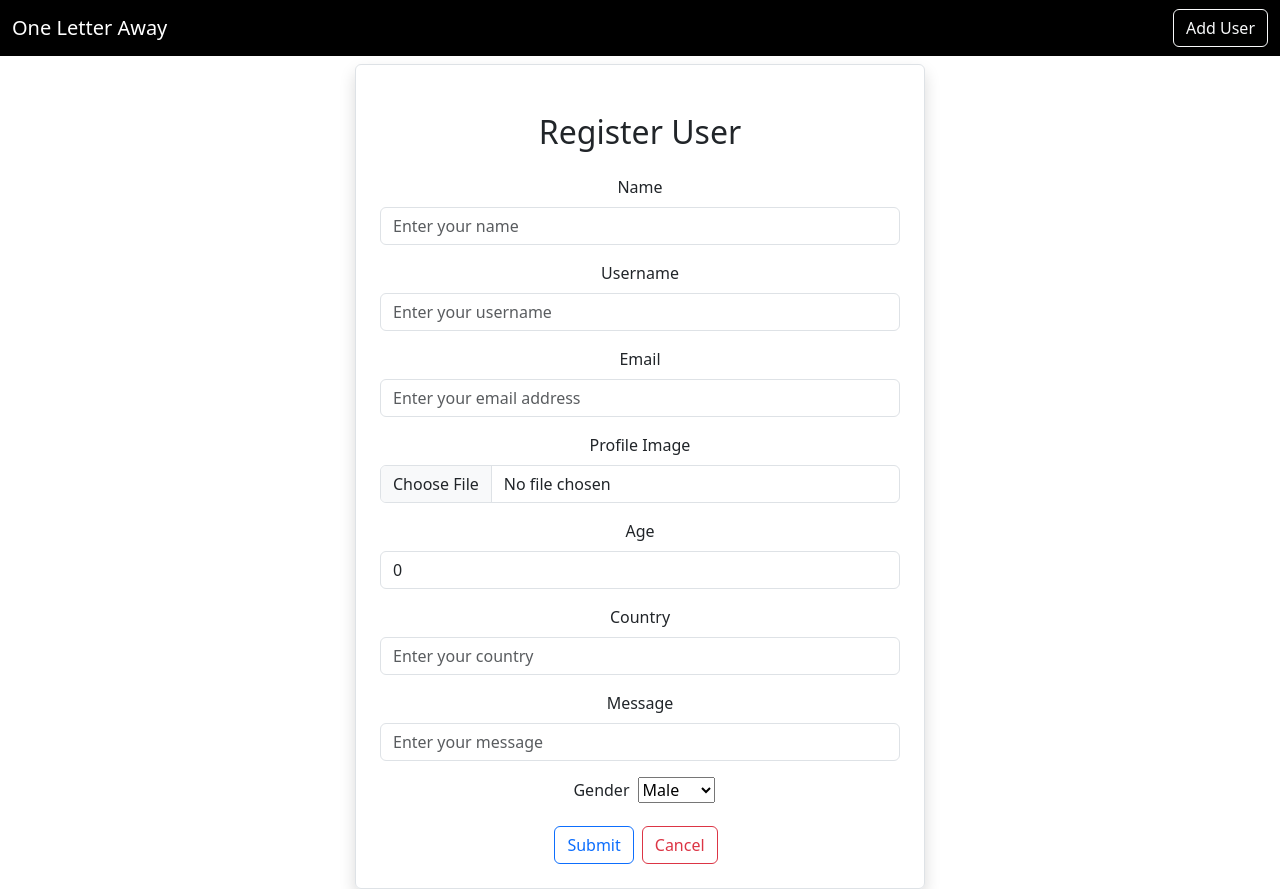
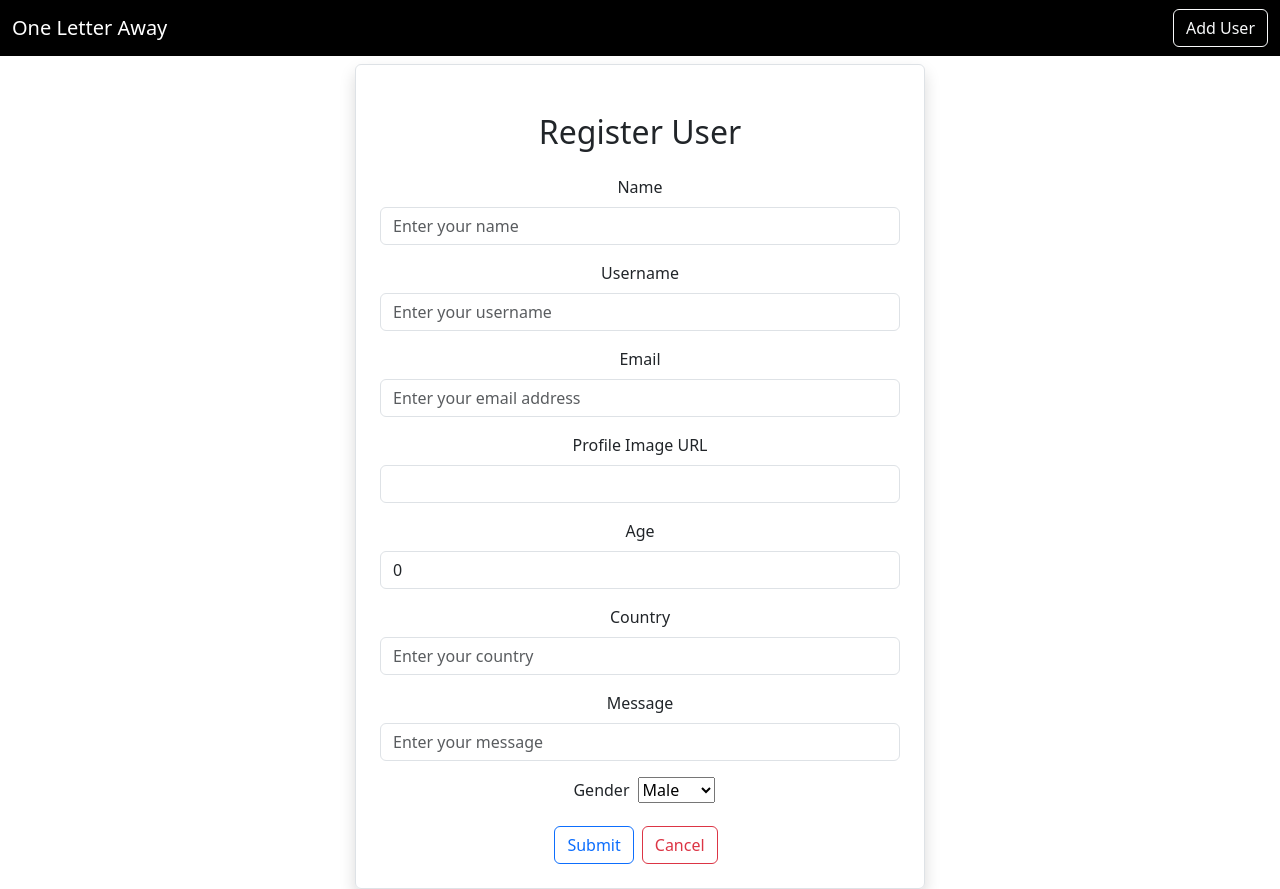
Before and after one commit to nadeeshaani/one-letter-away, a React (Create React App) app in the folder fullstack-frontend/: page /addUser in a window 1280 px wide. Built offline with nearby package versions, Linux system fonts and the light colour scheme.

Commit message:
fixes some issues

```diff
--- a/fullstack-frontend/src/pages/Home.js
+++ b/fullstack-frontend/src/pages/Home.js
@@ -34,11 +34,18 @@ export default function Home() {
   </thead>
   <tbody>
   {
-        users.map((user, index)=>
-        <tr>
-        <th scope="row" key={index}>{index+1}</th>
+    users.map((user) => (
+        <tr key={user.id}>
+            <th scope="row">{user.id}</th>
             <td>{user.name}</td>
-        <td><img width="100px" height="100px" src={user.profileImageUrl} alt={`Image for ${user.username}`} /></td>
+            <td>
+                <img
+                    width="100px"
+                    height="100px"
+                    src={user.profileImageUrl}
+                    alt={`Image for ${user.username}`}
+                />
+            </td>
             <td>{user.username}</td>
             <td>{user.country}</td>
             <td>{user.age}</td>
@@ -50,10 +57,8 @@ export default function Home() {
                 <button className="btn btn-outline-dark mx-2">Edit</button>
                 <button className="btn btn-outline-danger mx-2">Delete</button>
             </td>
-
-
         </tr>
-        )
+    ))
 }
 
 
--- a/fullstack-frontend/src/users/AddUser.js
+++ b/fullstack-frontend/src/users/AddUser.js
@@ -1,6 +1,10 @@
+import axios from 'axios'
 import React, { useState } from 'react'
+import { useNavigate } from 'react-router-dom'
 
 export default function AddUser() {
+
+    let navigate=useNavigate()
 
     const [user,setUser]=useState({
         name:"",
@@ -9,20 +13,25 @@ export default function AddUser() {
         gender:"",
         message:"",
         country:"",
-        profileImage:null
+        profileImageUrl:""
 
     })
 
-    const{name,username,email,age,gender,message,country,profileImage}=user
+    const{name,username,email,age,gender,message,country,profileImageUrl}=user
 
     const onInputChange=(e)=>{
         setUser({...user,[e.target.name]:e.target.value})
     }
 
-    const onImageChange = (e) => {
-        const file = e.target.files[0];
-        setUser({ ...user, profileImage: file });
-      };
+
+    const onSubmit = async(e)=>{
+        e.preventDefault();
+        await axios.post("http://localhost:8080/user", user)
+        navigate("/")
+
+
+    };
+
 
 
   return (
@@ -30,6 +39,7 @@ export default function AddUser() {
         <div className="row">
             <div className="col-md-6 offset-md-3 border rounded p-4 mt-2 shadow">
                 <h2 className='text-center m-4'>Register User</h2>
+                <form onSubmit={(e)=>onSubmit(e)}>
                 <div className='mb-3'>
                     <label htmlFor='Name' className='form-label'>
                         Name
@@ -67,10 +77,16 @@ export default function AddUser() {
                 </div>
 
                 <div className='mb-3'>
-  <label htmlFor='profileImage' className='form-label'>
-    Profile Image
-  </label>
-  <input type="file" className='form-control' name='profileImage' accept='image/*' onChange={onImageChange}/>
+    <label htmlFor='profileImageUrl' className='form-label'>
+        Profile Image URL
+    </label>
+    <input
+        type="url"
+        className='form-control'
+        name='profileImageUrl'
+        value={profileImageUrl}
+        onChange={(e) => onInputChange(e)}
+    />
 </div>
 
 
@@ -125,6 +141,7 @@ export default function AddUser() {
 
                 <button type="Submit" className='btn btn-outline-primary'>Submit</button>
                 <button type="Cancel" className='btn btn-outline-danger mx-2'>Cancel</button>
+                </form>
 
 
 
```
Also changed, not shown: 2 other files (tests, documents, lock files or other folders). Lines whose indentation alone changed are shown as unchanged.
